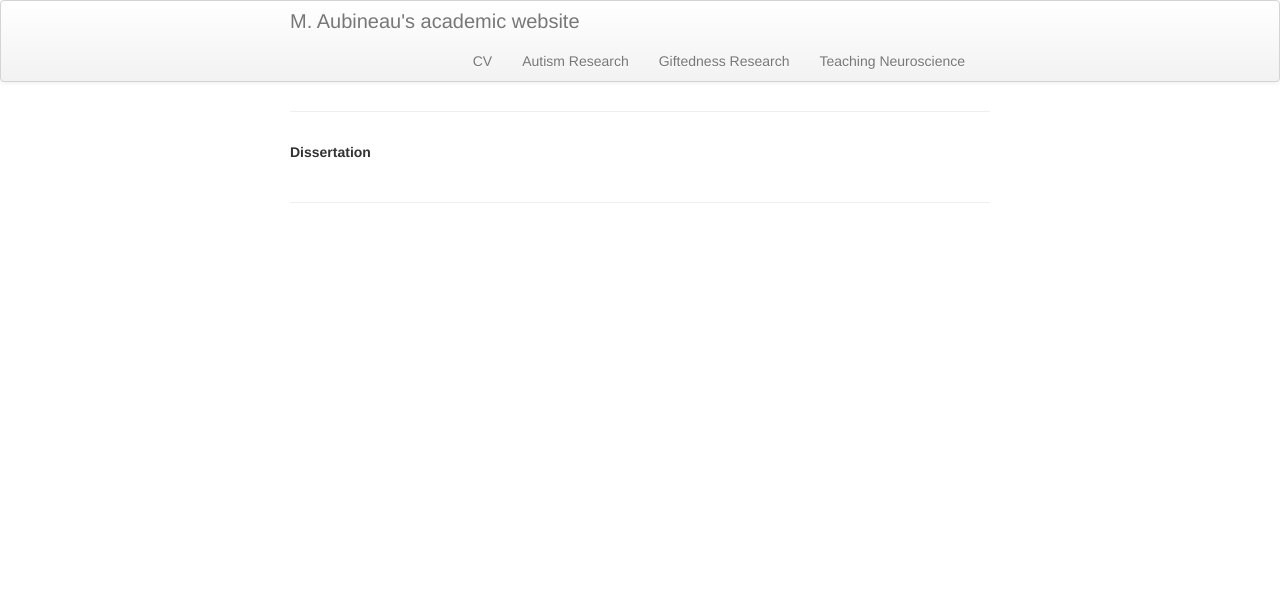
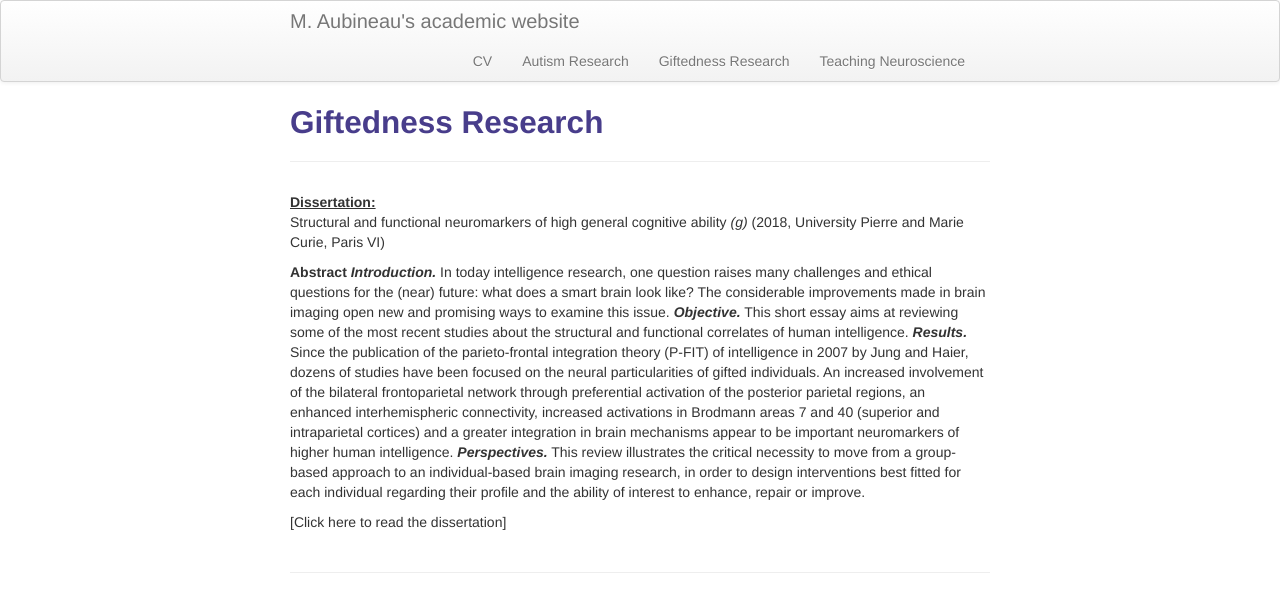
Before and after one commit to morgane-aubineau/My_personal_website, a Jekyll site: the page built from pages/Giftedness Reserch.md, in a window 1280 px wide. Shown: the top 612 px of the page. Built offline with Jekyll 4.4.1, drawn with Linux system fonts in a browser that asks for light colours; our own code applies the rules of GitHub Pages for plain Markdown files.

Commit message:
Update Giftedness Reserch.md

```diff
--- a/pages/Giftedness Reserch.md
+++ b/pages/Giftedness Reserch.md
@@ -1 +1,11 @@
-**Dissertation**
+---
+layout: page
+title: Giftedness Research
+description: Giftedness research page
+---
+<ins>**Dissertation:**</ins><br>
+Structural and functional neuromarkers of high general cognitive ability *(g)* (2018, University Pierre and Marie Curie, Paris VI)
+
+**Abstract** _**Introduction.**_ In today intelligence research, one question raises many challenges and ethical questions for the (near) future: what does a smart brain look like? The considerable improvements made in brain imaging open new and promising ways to examine this issue. _**Objective.**_ This short essay aims at reviewing some of the most recent studies about the structural and functional correlates of human intelligence. _**Results.**_ Since the publication of the parieto-frontal integration theory (P-FIT) of intelligence in 2007 by Jung and Haier, dozens of studies have been focused on the neural particularities of gifted individuals. An increased involvement of the bilateral frontoparietal network through preferential activation of the posterior parietal regions, an enhanced interhemispheric connectivity, increased activations in Brodmann areas 7 and 40 (superior and intraparietal cortices) and a greater integration in brain mechanisms appear to be important neuromarkers of higher human intelligence. _**Perspectives.**_ This review illustrates the critical necessity to move from a group-based approach to an individual-based brain imaging research, in order to design interventions best fitted for each individual regarding their profile and the ability of interest to enhance, repair or improve.
+
+[Click here to read the dissertation]
```
